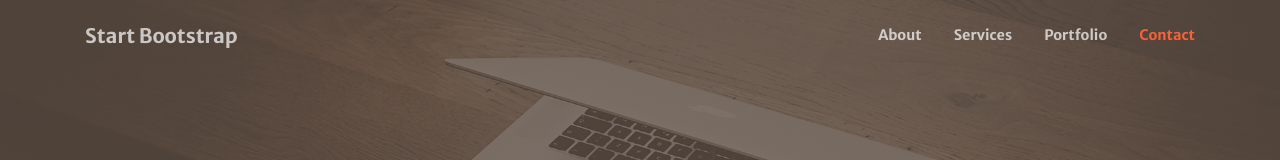
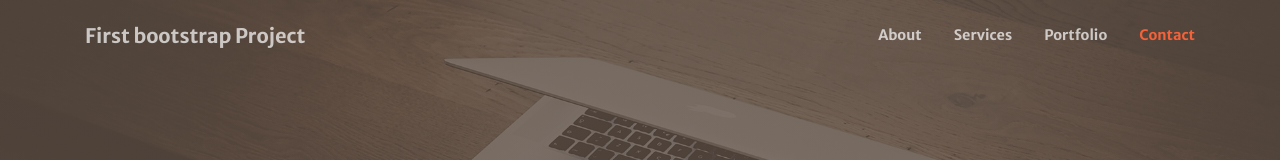
Before and after one commit to carleyescarrega/website, a website with bundled scripts: page index.html in a window 1280 px wide. Shown: the top 160 px of the page. Built offline with nearby package versions, Linux system fonts and the light colour scheme.

Commit message:
Update index.html

```diff
--- a/index.html
+++ b/index.html
@@ -30,7 +30,7 @@
   <!-- Navigation -->
   <nav class="navbar navbar-expand-lg navbar-light fixed-top py-3" id="mainNav">
     <div class="container">
-      <a class="navbar-brand js-scroll-trigger" href="#page-top">Start Bootstrap</a>
+      <a class="navbar-brand js-scroll-trigger" href="#page-top">First bootstrap Project</a>
       <button class="navbar-toggler navbar-toggler-right" type="button" data-toggle="collapse" data-target="#navbarResponsive" aria-controls="navbarResponsive" aria-expanded="false" aria-label="Toggle navigation">
         <span class="navbar-toggler-icon"></span>
       </button>
```
